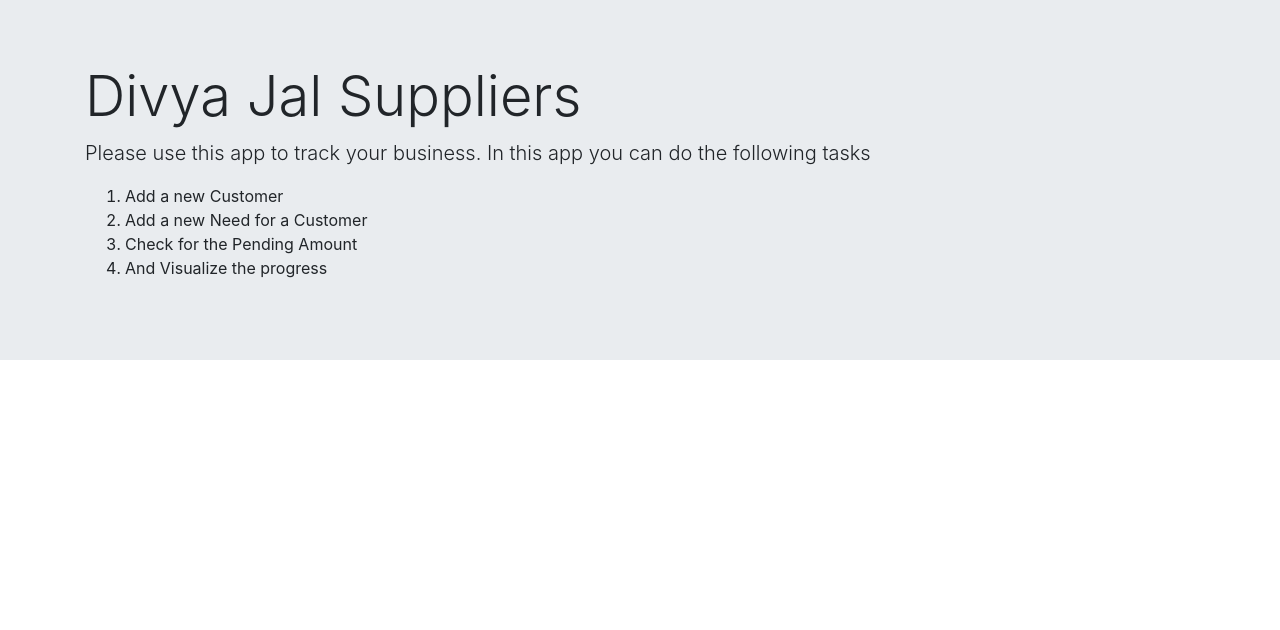
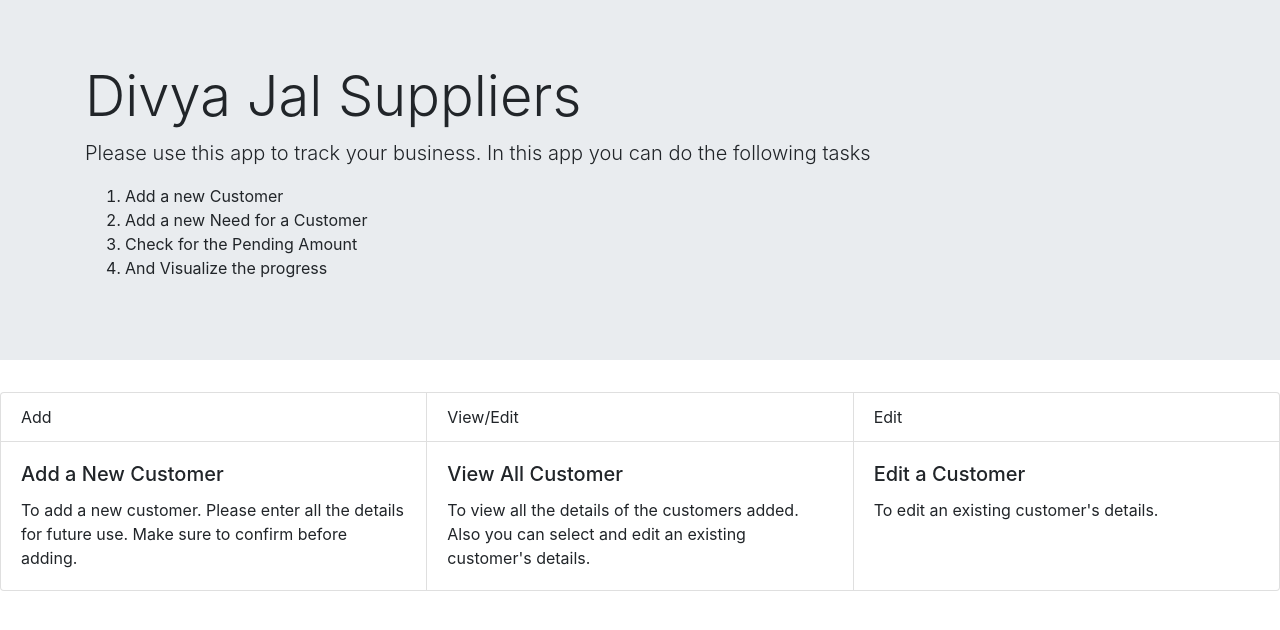
Before and after one commit to chandan1794/divya_jal_suppliers, a Flask app: page / in a window 1280 px wide. Shown: the part 57-687 px from the top of the page. Run offline with Flask 2, Linux system fonts and the light colour scheme; some libraries are stand-ins or nearby versions.

Commit message:
feat: add three cards on homepage

```diff
--- a/src/app/templates/index.html
+++ b/src/app/templates/index.html
@@ -13,6 +13,29 @@
       </ol>
     </div>
   </div>
+  <div class="card-group">
+    <div class="card">
+      <div class="card-header bg-transparent">Add</div>
+      <div class="card-body">
+        <h5 class="card-title">Add a New Customer</h5>
+        <p class="card-text">To add a new customer. Please enter all the details for future use. Make sure to confirm before adding.</p>
+      </div>
+    </div>
+    <div class="card">
+      <div class="card-header bg-transparent">View/Edit</div>
+      <div class="card-body">
+        <h5 class="card-title">View All Customer</h5>
+        <p class="card-text">To view all the details of the customers added. Also you can select and edit an existing customer's details.</p>
+      </div>
+    </div>
+    <div class="card">
+      <div class="card-header bg-transparent">Edit</div>
+      <div class="card-body">
+        <h5 class="card-title">Edit a Customer</h5>
+        <p class="card-text">To edit an existing customer's details.</p>
+      </div>
+    </div>
+  </div>
 {% endblock %}
 
 {% block content %}
```
